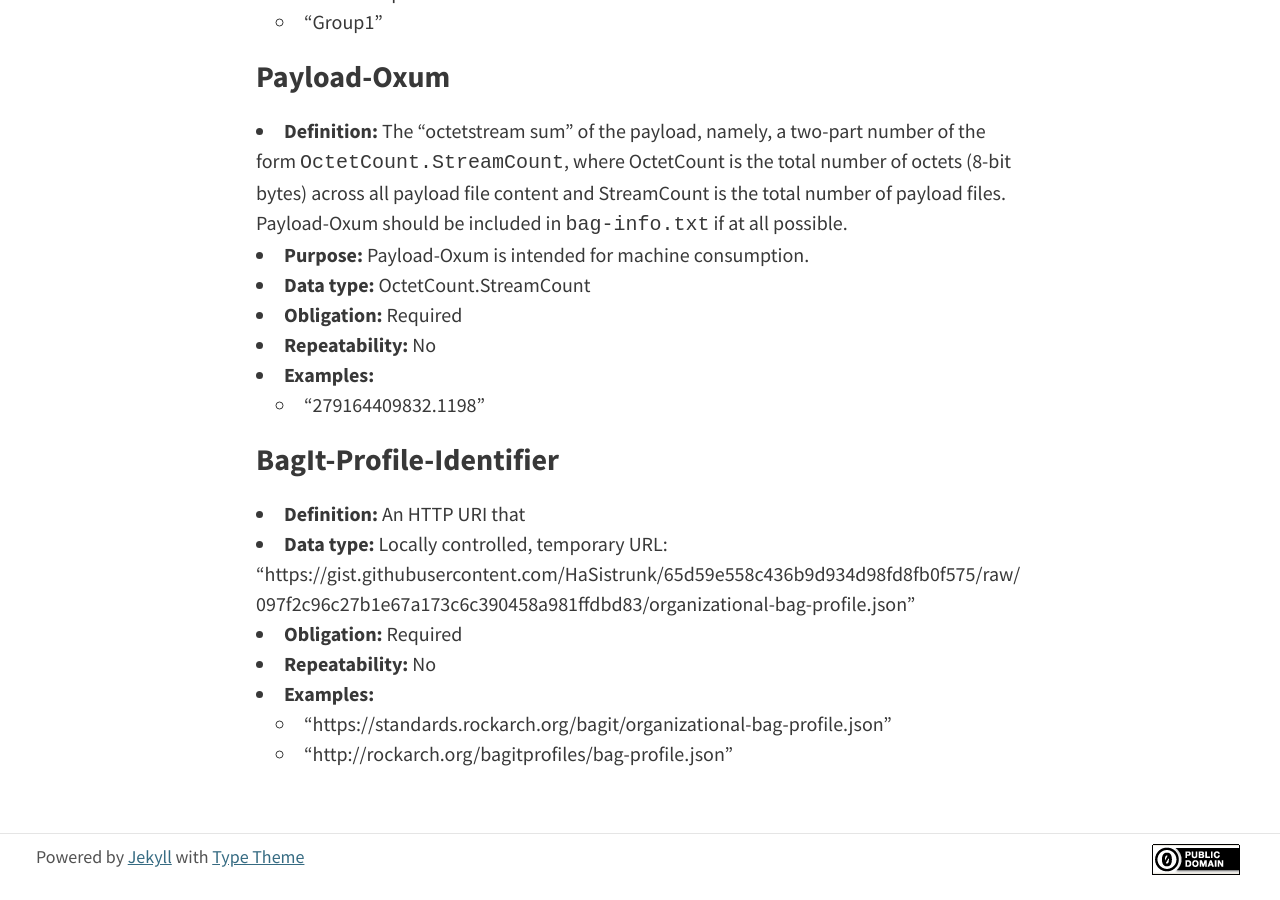
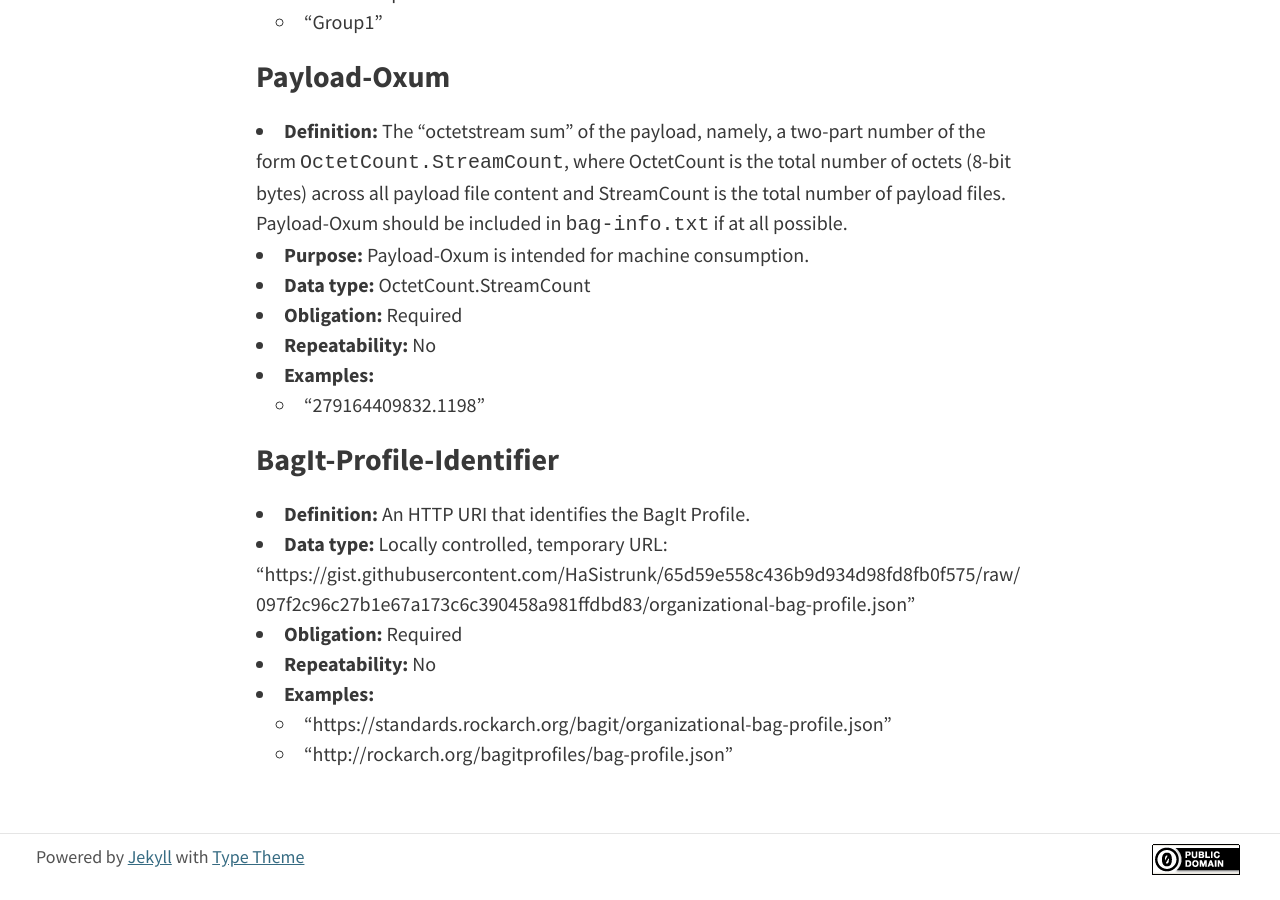
Before and after one commit to RockefellerArchiveCenter/project_electron, a Jekyll site: the page built from content/rac-bagit-spec.md, in a window 1280 px wide and 900 px high, scrolled down 7519 px. Built offline with Jekyll 4.4.1, drawn with Linux system fonts in a browser that asks for light colours.

Commit message:
complete sentence

```diff
--- a/content/rac-bagit-spec.md
+++ b/content/rac-bagit-spec.md
@@ -232,7 +232,7 @@ Valid JSON or JSON-LD file that includes metadata elements included in bag-info.
 
 ### BagIt-Profile-Identifier
 
-*   **Definition:** An HTTP URI that
+*   **Definition:** An HTTP URI that identifies the BagIt Profile.
 *   **Data type:** Locally controlled, temporary URL: "https://gist.githubusercontent.com/HaSistrunk/65d59e558c436b9d934d98fd8fb0f575/raw/097f2c96c27b1e67a173c6c390458a981ffdbd83/organizational-bag-profile.json"
 *   **Obligation:** Required
 *   **Repeatability:** No
```
